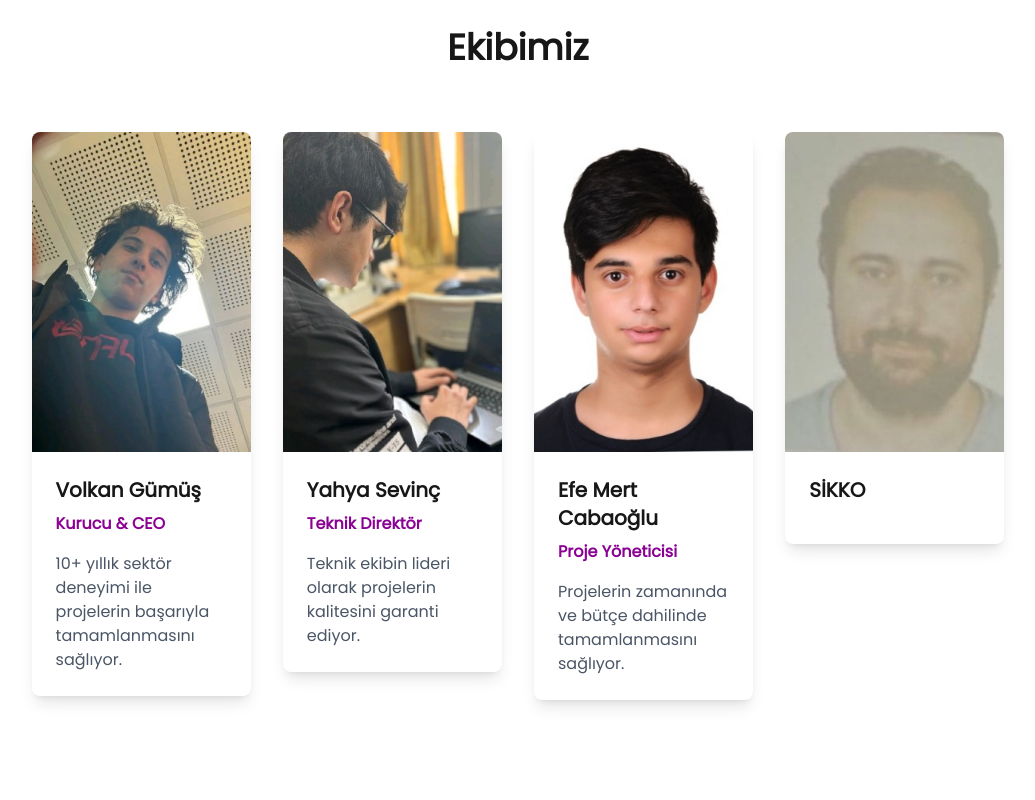
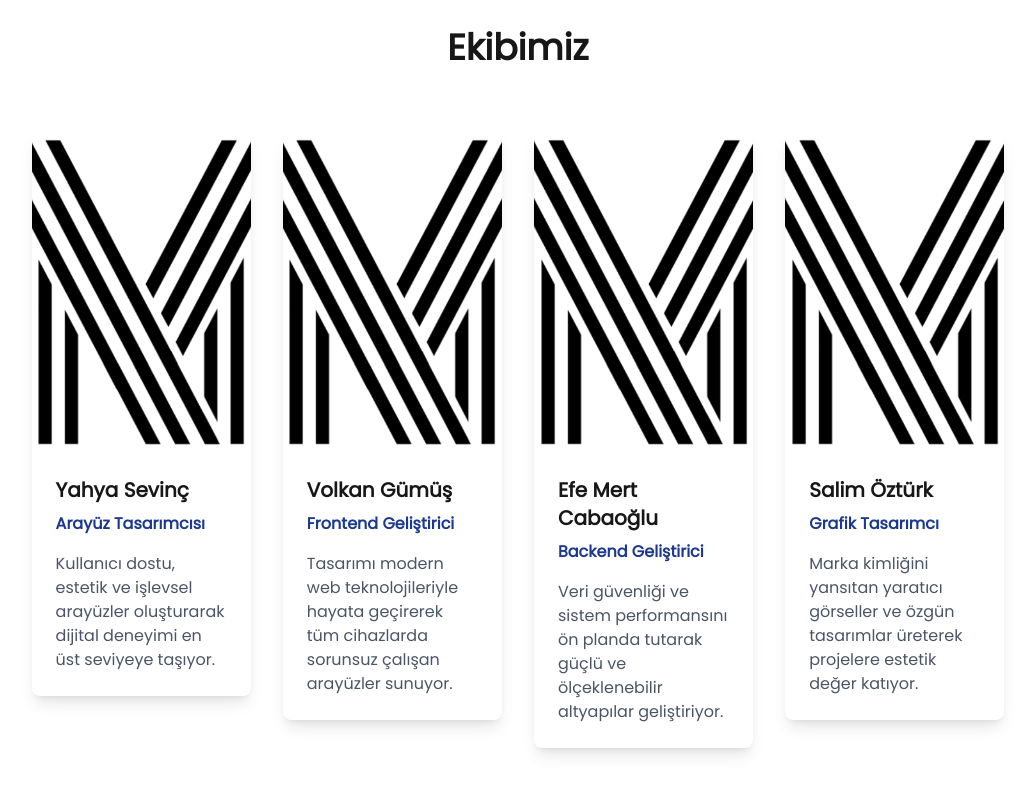
Before and after one commit to vlkngum/moriayazilim, a Next.js app: page /about in a window 1280 px wide. Shown: the part 760-1560 px from the top of the page, without its empty margins (122-1157 px from the left). Built offline with nearby package versions, Linux system fonts and the light colour scheme.

Commit message:
build son icerikler

```diff
--- a/src/app/components/about/TeamSection.tsx
+++ b/src/app/components/about/TeamSection.tsx
@@ -6,32 +6,32 @@ import { motion } from 'framer-motion';
 export default function TeamSection() {
   const teamMembers = [
     {
+      name: "Yahya Sevinç",
+      role: "Arayüz Tasarımcısı",
+      image: "/logo.png",
+      description: "Kullanıcı dostu, estetik ve işlevsel arayüzler oluşturarak dijital deneyimi en üst seviyeye taşıyor.",
+      href: "https://www.linkedin.com/in/yahya-emin-sevin%C3%A7-00280625a/",
+    },
+    {
       name: "Volkan Gümüş",
-      role: "Kurucu & CEO",
-      image: "/team/volkan.png",
-      description: "10+ yıllık sektör deneyimi ile projelerin başarıyla tamamlanmasını sağlıyor.",
+      role: "Frontend Geliştirici",
+      image: "/logo.png",
+      description: "Tasarımı modern web teknolojileriyle hayata geçirerek tüm cihazlarda sorunsuz çalışan arayüzler sunuyor.",
       href: "https://www.linkedin.com/in/volkan-g%C3%BCm%C3%BC%C5%9F-987617304/",
     },
     {
-      name: "Yahya Sevinç",
-      role: "Teknik Direktör",
-      image: "/team/yahya.png",
-      description: "Teknik ekibin lideri olarak projelerin kalitesini garanti ediyor.",
-      href: "https://www.linkedin.com/in/yahya-emin-sevin%C3%A7-00280625a/",
-    },
-    {
       name: "Efe Mert Cabaoğlu",
-      role: "Proje Yöneticisi",
-      image: "/team/efe.png",
-      description: "Projelerin zamanında ve bütçe dahilinde tamamlanmasını sağlıyor.",
+      role: "Backend Geliştirici",
+      image: "/logo.png",
+      description: "Veri güvenliği ve sistem performansını ön planda tutarak güçlü ve ölçeklenebilir altyapılar geliştiriyor.",
       href: "https://www.linkedin.com/in/efe-mert-cabao%C4%9Flu-a72585303/",
     },
     {
-      name: "SİKKO",
-      role: "",
-      image: "/team/sikko.png",
-      description: "",
-      href: "https://www.linkedin.com/in/efe-mert-cabao%C4%9Flu-a72585303/",
+      name: "Salim Öztürk",
+      role: "Grafik Tasarımcı",
+      image: "/logo.png",
+      description: "Marka kimliğini yansıtan yaratıcı görseller ve özgün tasarımlar üreterek projelere estetik değer katıyor.",
+      href: "/about",
     }
   ];
 
@@ -81,7 +81,7 @@ export default function TeamSection() {
                   className="bg-white rounded-lg shadow-lg overflow-hidden cursor-pointer"
                 >
                 <motion.div
-                  className="relative h-80"
+                  className="relative h-80 group"
                   whileHover={{ scale: 1.05 }}
                   transition={{ duration: 0.3 }}
                 >
@@ -89,7 +89,7 @@ export default function TeamSection() {
                     src={member.image}
                     alt={member.name}
                     fill
-                    className="object-cover"
+                    className="object-cover grayscale group-hover:grayscale-0 scale-100 group-hover:scale-105 shadow-none group-hover:shadow-xl transition-all duration-300"
                   />
                 </motion.div>
                 <motion.div
@@ -100,7 +100,7 @@ export default function TeamSection() {
                   viewport={{ once: true }}
                 >
                   <h3 className="text-xl font-bold mb-2">{member.name}</h3>
-                  <p className="text-fuchsia-800 font-semibold mb-4">{member.role}</p>
+                  <p className="text-[#1c398e] font-semibold mb-4">{member.role}</p>
                   <p className="text-gray-600">{member.description}</p>
                 </motion.div>
               </motion.div>
--- a/src/app/components/components/footer.tsx
+++ b/src/app/components/components/footer.tsx
@@ -13,8 +13,8 @@ export default function Footer() {
             <Image
               src="/logo.png"
               alt="Logo"
-              width={12}
-              height={12}
+              width={48}
+              height={48}
               className="h-12 w-12 hover:scale-110 transition-all duration-300"
             />
           </Link>
--- a/src/app/components/pricing/PricingCards.tsx
+++ b/src/app/components/pricing/PricingCards.tsx
@@ -20,7 +20,7 @@ export default function PricingCards() {
   const plans: Plan[] = [
     {
       name: "Basit Plan",
-      price: "1000 TL",
+      price: "4000 TL",
       description: "Düşük bütçe için önerilen paketimizdir.",
       recommended: false,
       features: [
@@ -39,7 +39,7 @@ export default function PricingCards() {
     },
     {
       name: "Orta Plan",
-      price: "2250 TL",
+      price: "8000 TL",
       description: "Orta ölçekli işletmeler için ideal paket.",
       recommended: true,
       features: [
@@ -58,7 +58,7 @@ export default function PricingCards() {
     },
     {
       name: "Yüksek Plan",
-      price: "3500 TL",
+      price: "12500 TL",
       description: "Büyük ölçekli projeler için kapsamlı çözüm.",
       recommended: false,
       features: [
--- a/src/app/page.tsx
+++ b/src/app/page.tsx
@@ -26,7 +26,7 @@ export default function IndexPage() {
 
 
         <ScrollVelocity
-          texts={['VOLKAN GUMUS YAHYA SEVINC TUNA AKTAS', 'SALIM OZturk EFE CABAOGLU MERIC KIZILSU']}
+          texts={['VOLKAN GUMUS YAHYA SEVINC', 'SALIM OZTURK EFE CABAOGLU']}
           velocity={100}
           className="custom-scroll-text"
         />
```
Also changed, not shown: public/yenilogo.png (added).
